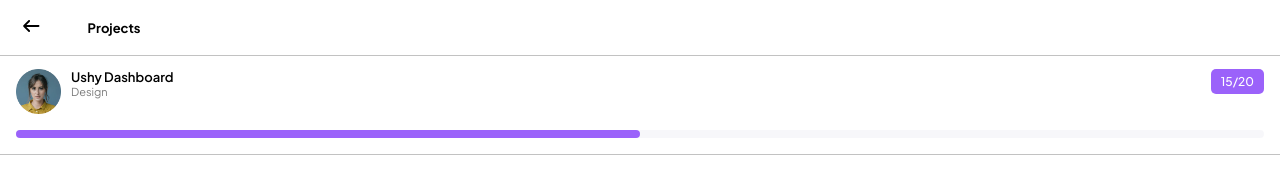
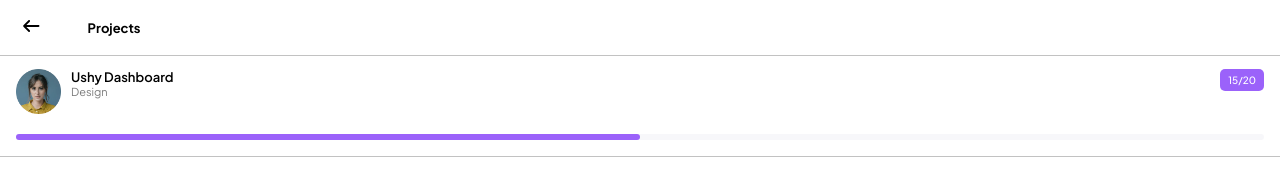
Before and after one commit to 9trocoder/mmekut, a React (Create React App) app: page /projects in a window 1280 px wide. Shown: the top 190 px of the page. Built offline with nearby package versions, Linux system fonts and the light colour scheme.

Commit message:
Update components.css

```diff
--- a/src/components/components.css
+++ b/src/components/components.css
@@ -1036,25 +1036,25 @@ p.tlctltaskdescription {
 
 .projectpage__workcount {
   margin-left: auto;
-  padding: 5px 10px;
+  padding: 5px 8px;
   border-radius: 5px;
 }
 
 .projectpage__workcount p {
-  font-size: 12px;
+  font-size: 10px;
   font-weight: 500;
   color: #fff;
 }
 
 .projectpage__items-progress {
   width: 100%;
-  height: 8px;
+  height: 6px;
   background-color: #9a9fbf15;
-  margin-top: 16px;
+  margin-top: 20px;
   border-radius: 5px;
 }
 
 .projectpage__items-percentage {
-  height: 8px;
+  height: 6px;
   border-radius: 5px;
 }
```
